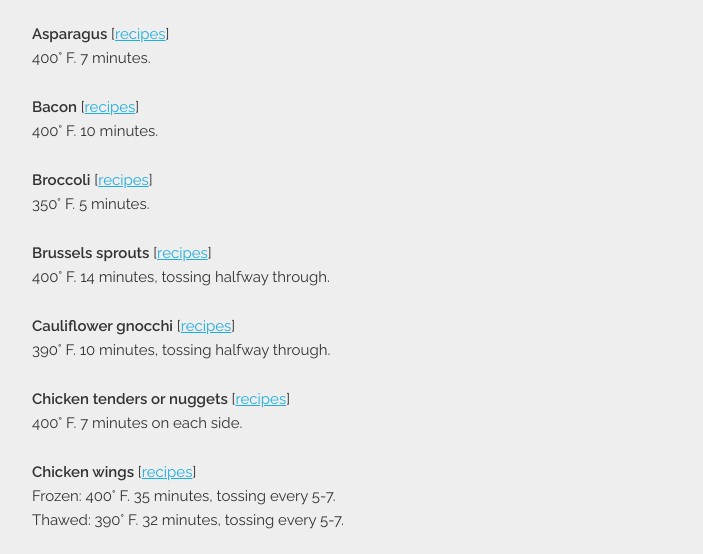
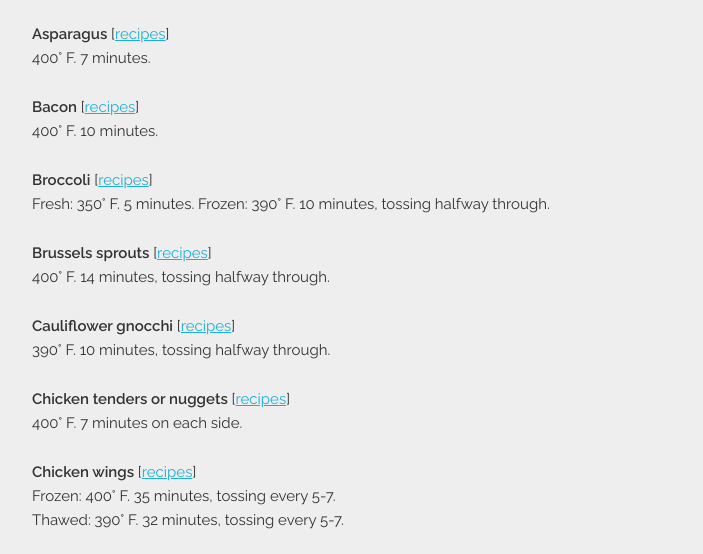
Before and after one commit to AirFryMe/airfryme.github.io, a plain HTML site: page index.html in a window 1280 px wide. Shown: the part 177-731 px from the top of the page, without its empty margins (128-831 px from the left). Drawn offline with Linux system fonts and the light colour scheme.

Commit message:
Update broccoli.

```diff
--- a/index.html
+++ b/index.html
@@ -90,7 +90,8 @@
           name="broccoli"
           href="https://www.google.com/search?q=air+fryer+recipes+broccoli">recipes</a>]
           <br/>
-          350&deg; F. 5 minutes.
+          Fresh: 350&deg; F. 5 minutes.
+          Frozen: 390&deg; F. 10 minutes, tossing halfway through.
         </p>
       </div>
 
```
